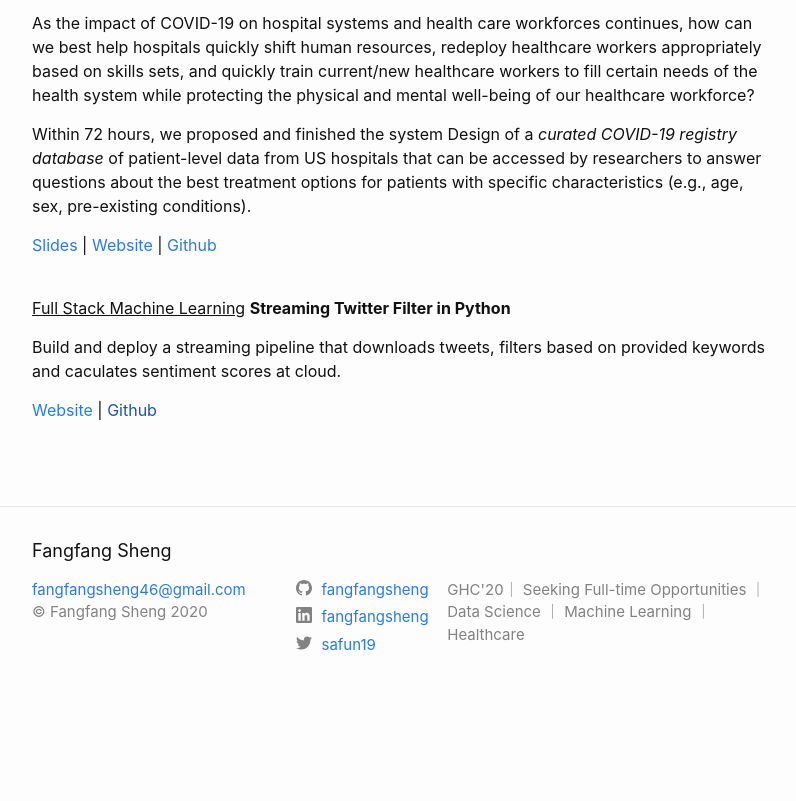
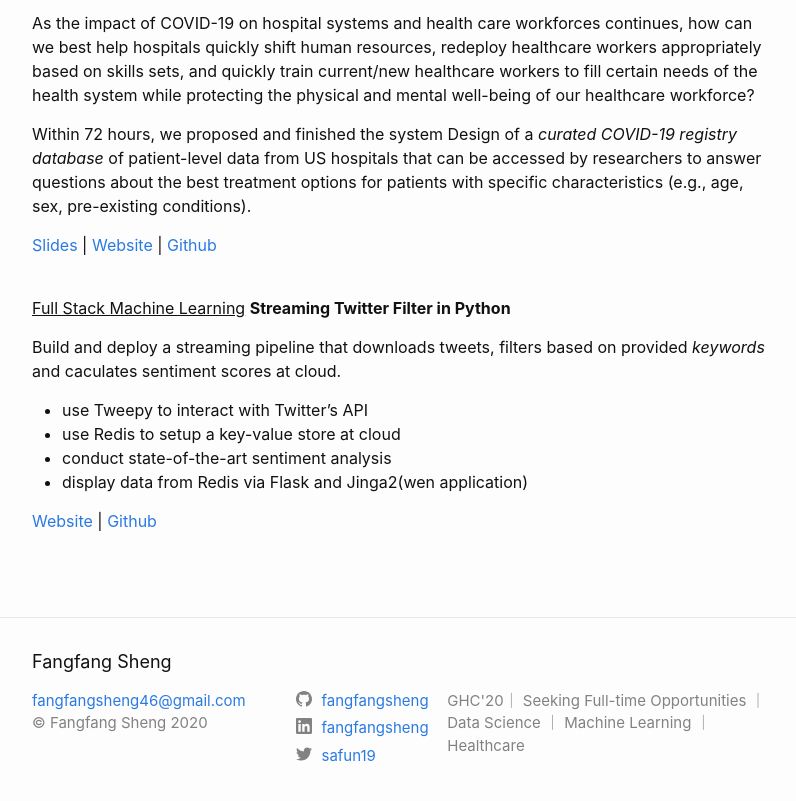
Before and after one commit to fangfangsheng/my-blog, a Jekyll site: the page built from projects.markdown, in a window 1280 px wide and 900 px high, scrolled down 1090 px, cut to the strip 73-874 px from the top of the window. Shown: the whole strip, without its empty margins (238-1034 px from the left). Built offline with Jekyll 4.4.1, drawn with Linux system fonts in a browser that asks for light colours; before the commit the page ends 1879 px from its top, so only the background shows below that.

Commit message:
added details for streaming twitter filter

```diff
--- a/projects.markdown
+++ b/projects.markdown
@@ -16,7 +16,6 @@ We needed approach can identify new phenotypes without pre-defined bins. Look ac
 To accomplish this, I developed an end to end machine learning pipeline to increase the efficiency of hypothesis testing and validation during my CoOp at Novartis.
 
 
-<!-- <img src="assets/medias/eeg-streamlit.png" width="400" height="250" /> -->
 
 <div>
     <a target="_blank" href="assets/slides/EEG2020.pdf">Poster</a>
@@ -48,17 +47,23 @@ questions about the best treatment options for patients with specific characteri
 
 <ins>Full Stack Machine Learning</ins>   **Streaming Twitter Filter in Python**
 
-Build and deploy a streaming pipeline that downloads tweets, filters based on provided keywords and caculates sentiment scores at cloud.
+Build and deploy a streaming pipeline that downloads tweets, filters based on provided *keywords* and caculates sentiment scores at cloud.
+
+
+<!-- <img src="assets/medias/eeg-streamlit.png" width="400" height="250" /> -->
 
 
 
+* use Tweepy to interact with Twitter's API
+* use Redis to setup a key-value store at cloud
+* conduct state-of-the-art sentiment analysis
+* display data from Redis via Flask and Jinga2(wen application)
 
 
 <div>
     <!-- <a target="_blank" href="">Slides</a> | -->
     <a target="_blank" href="https://tweets-redis-flask.herokuapp.com/"> Website </a> |
-    <a target="_blank" href=""> Github
-    </a>
+    <a target="_blank" href="https://github.com/fangfangsheng/Streaming_Sentiment"> Github</a>
 </div>
 
 <br>
```
